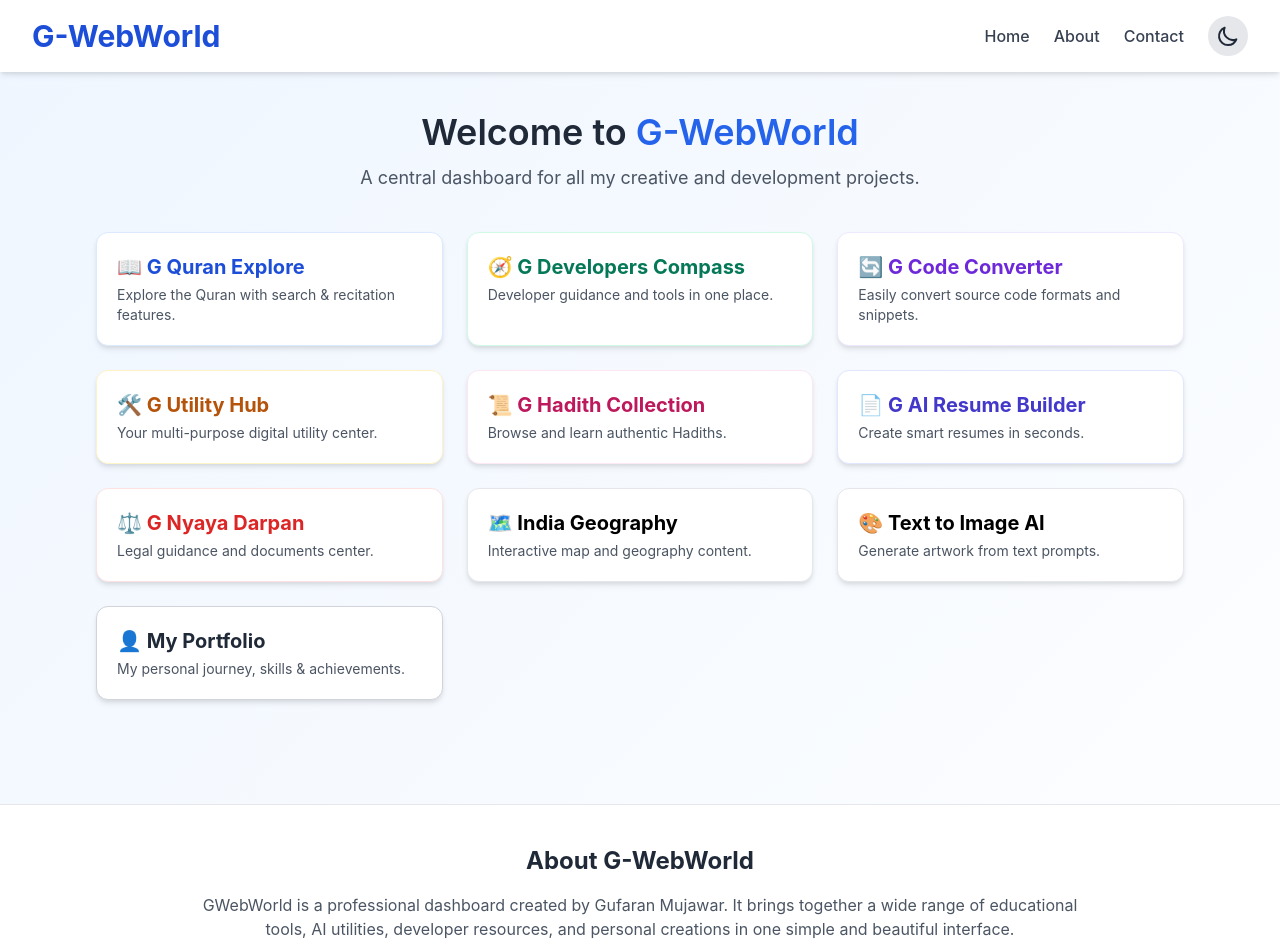
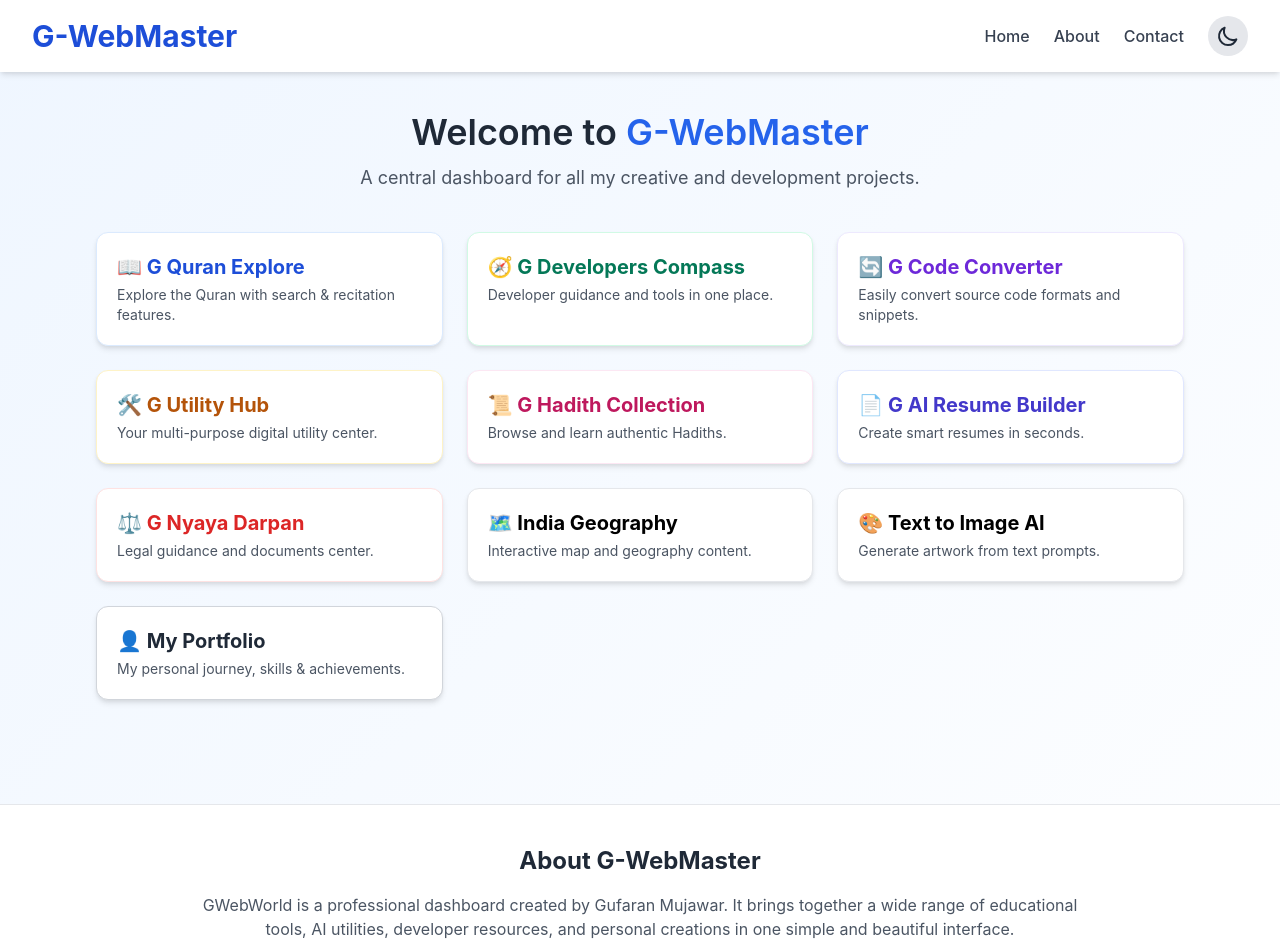
Before and after one commit to gufaranmujawar3743/Gwebmaster, a plain HTML site: page index.html in a window 1280 px wide. Shown: the top 952 px of the page. Drawn offline with nearby package versions, Linux system fonts and the light colour scheme.

Commit message:
Update index.html

```diff
--- a/index.html
+++ b/index.html
@@ -3,7 +3,7 @@
 <head>
   <meta charset="UTF-8" />
   <meta name="viewport" content="width=device-width, initial-scale=1.0" />
-  <title>G-WebWorld - Dashboard</title>
+  <title>G-WebMaster - Dashboard</title>
   <link href="https://cdn.jsdelivr.net/npm/tailwindcss@2.2.19/dist/tailwind.min.css" rel="stylesheet">
   <style>
     body {
@@ -82,7 +82,7 @@
 <body class="min-h-screen bg-gradient-to-br from-blue-50 to-white transition-colors duration-300">
   <header class="bg-white shadow-md sticky top-0 z-50 transition-colors duration-300">
     <div class="max-w-7xl mx-auto px-4 sm:px-6 lg:px-8 py-4 flex flex-col md:flex-row items-center justify-between gap-4">
-      <h1 class="text-3xl font-bold text-blue-700">G-WebWorld</h1>
+      <h1 class="text-3xl font-bold text-blue-700">G-WebMaster</h1>
       <nav class="flex items-center space-x-4 sm:space-x-6 text-center">
         <a href="#home" class="nav-link text-gray-700 hover:text-blue-700 font-medium">Home</a>
         <a href="#about" class="nav-link text-gray-700 hover:text-blue-700 font-medium">About</a>
@@ -98,7 +98,7 @@
 
   <main id="home" class="py-10 px-4 sm:px-6 lg:px-8 max-w-6xl mx-auto">
     <section class="text-center mb-10 px-2">
-      <h2 class="text-3xl sm:text-4xl font-semibold text-gray-800 mb-3">Welcome to <span class="text-blue-600">G-WebWorld</span></h2>
+      <h2 class="text-3xl sm:text-4xl font-semibold text-gray-800 mb-3">Welcome to <span class="text-blue-600">G-WebMaster</span></h2>
       <p class="text-gray-600 text-base sm:text-lg">A central dashboard for all my creative and development projects.</p>
     </section>
 
@@ -148,7 +148,7 @@
 
   <section id="about" class="bg-white mt-16 py-10 px-4 border-t dark:bg-gray-900 dark:border-gray-700 transition-colors duration-300">
     <div class="max-w-4xl mx-auto text-center">
-      <h2 class="text-2xl font-bold text-gray-800 mb-4">About G-WebWorld</h2>
+      <h2 class="text-2xl font-bold text-gray-800 mb-4">About G-WebMaster</h2>
       <p class="text-gray-600 text-md">GWebWorld is a professional dashboard created by Gufaran Mujawar. It brings together a wide range of educational tools, AI utilities, developer resources, and personal creations in one simple and beautiful interface.</p>
     </div>
   </section>
```
